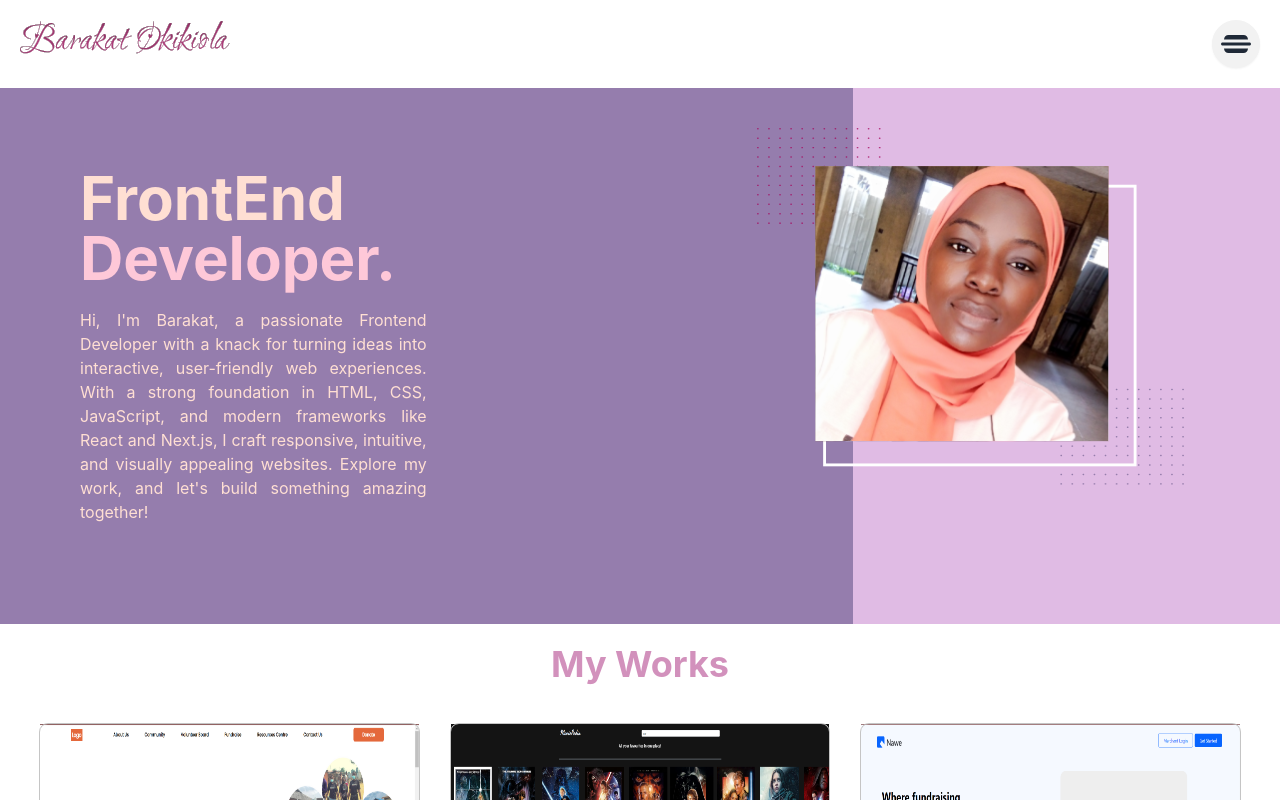
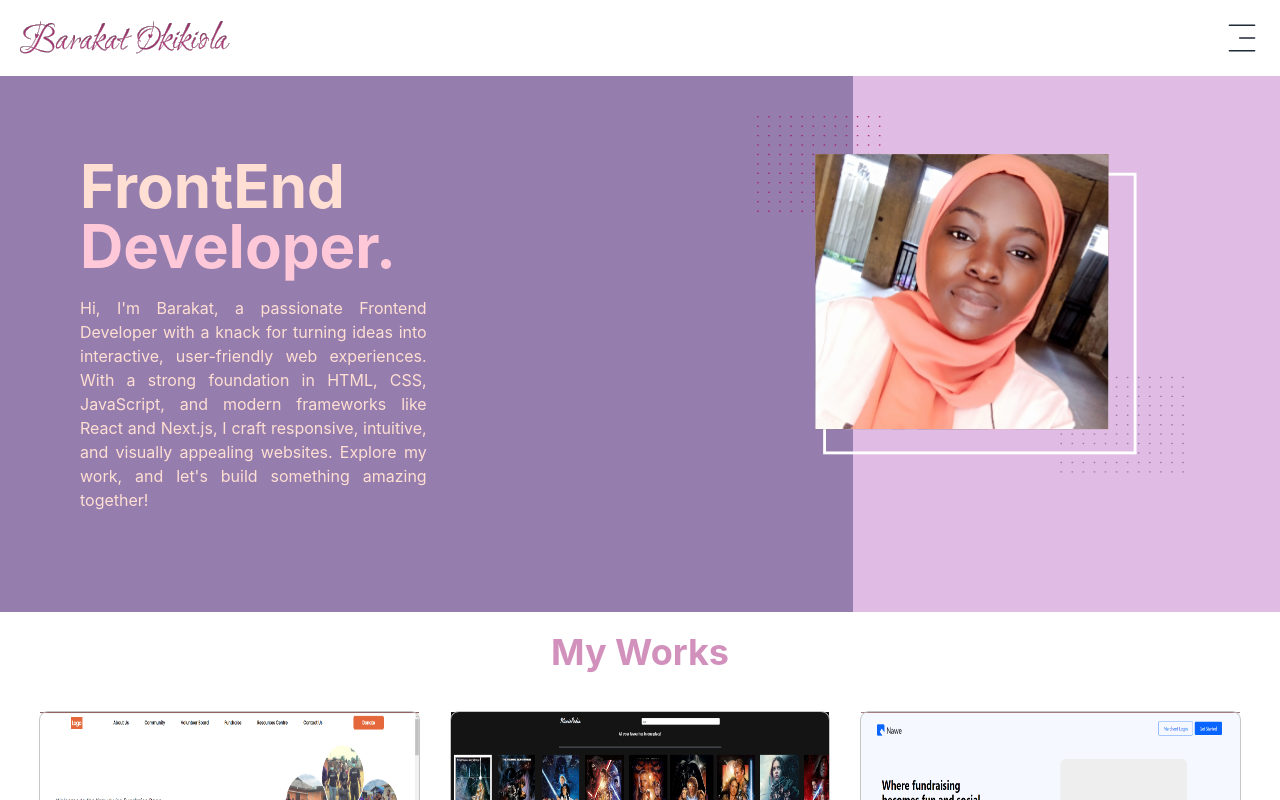
Before and after one commit to barakatokikiola/My-Portfolio, a React (Create React App) app: page / in a window 1280 px wide. Shown: the top 800 px of the page. Built offline with nearby package versions, Linux system fonts and the light colour scheme.

Commit message:
menu icon changed

```diff
--- a/src/components/Navbar.jsx
+++ b/src/components/Navbar.jsx
@@ -1,6 +1,6 @@
 import React from "react";
 import logo from '../assets/Barakat Okikiola.svg';
-import { CgMenuHotdog } from "react-icons/cg";
+import { CiMenuFries } from "react-icons/ci";
 import { IoMdClose } from "react-icons/io";
 // import { CiDark, CiLight } from "react-icons/ci";
 
@@ -17,9 +17,9 @@ const Navbar=()=>{
                 <CiLight className=" swap-off fill-current text-4xl"/>
                 <CiDark  className=" swap-on fill-current text-4xl"/>
             </label> */}
-            <label className="btn btn-circle swap swap-rotate">
+            <label className=" swap swap-rotate">
                 <input type="checkbox" />
-                <CgMenuHotdog  className=" swap-off fill-current text-4xl"/>
+                <CiMenuFries  className=" swap-off fill-current text-4xl"/>
                 <IoMdClose  className=" swap-on fill-current text-4xl"/>
             </label>
         </div>
--- a/src/components/Portfolio.jsx
+++ b/src/components/Portfolio.jsx
@@ -30,7 +30,7 @@ const Portfolio=()=>{
         {
             img: bmi,
             title: 'BMI Calculator',
-            live: 'https://barakatokikiola.github.io/-React-BMI-Calculator/',
+            live: 'https://reactbmicalc.netlify.app/',
             github: 'https://github.com/barakatokikiola/-React-BMI-Calculator',
         },
         {
```
